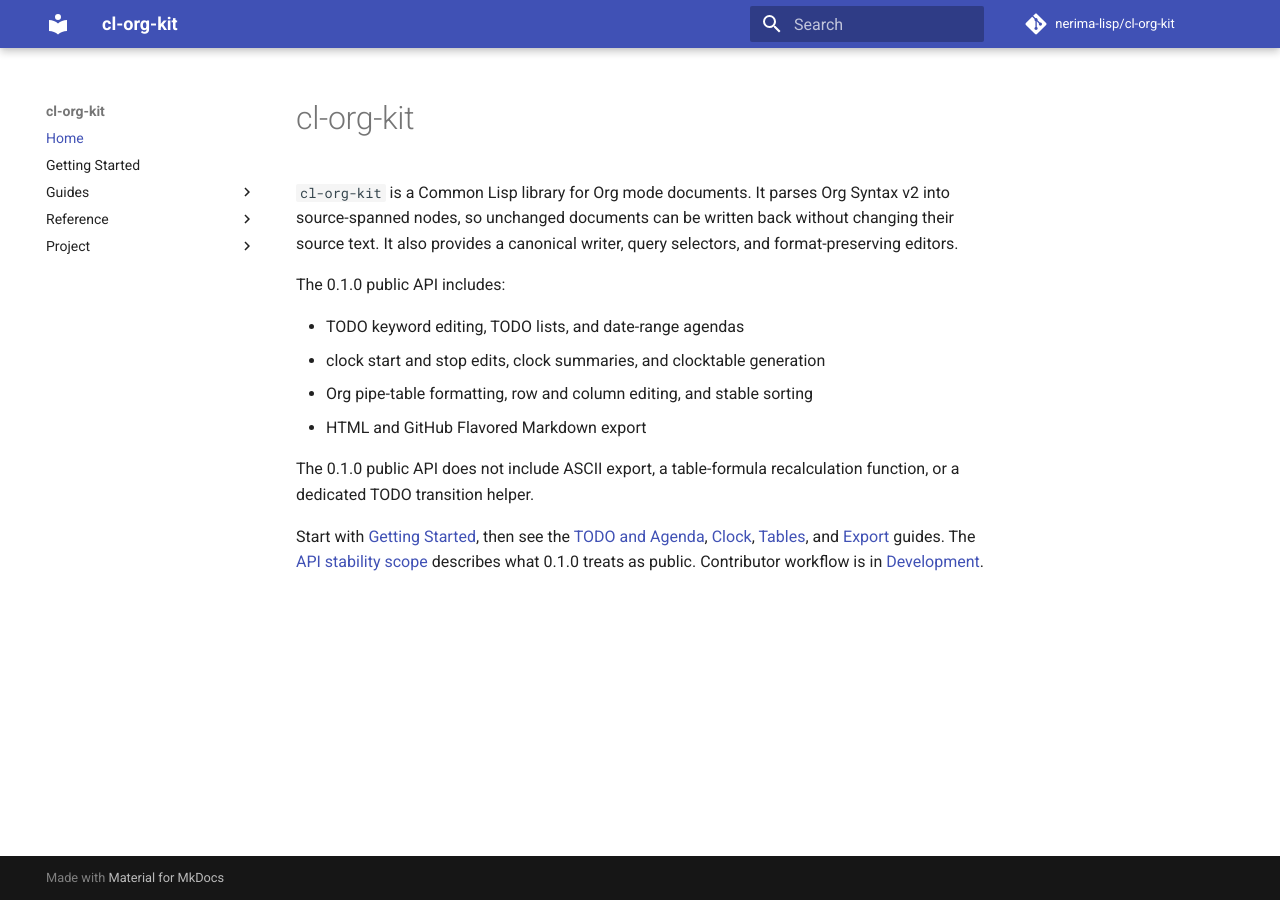
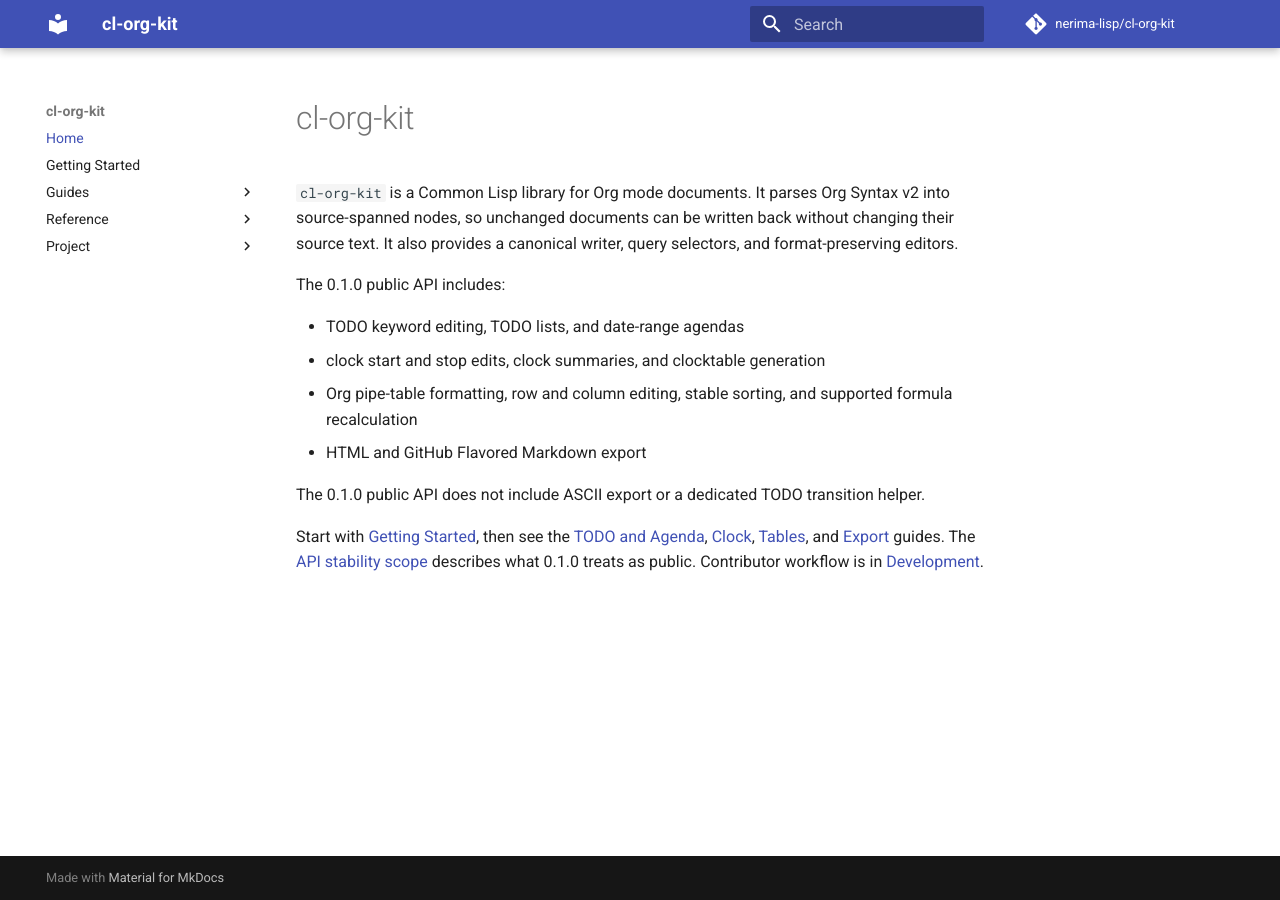
Before and after one commit to nerima-lisp/cl-org-kit, an MkDocs documentation site: the page built from docs/src/index.md, in a window 1280 px wide. Built offline with MkDocs 1.6.1 and Material for MkDocs 9.7.7, drawn with Linux system fonts in a browser that asks for light colours; comment, search, counter and statistics services are not loaded.

Commit message:
docs: update 0.1.0 feature list

```diff
--- a/docs/src/index.md
+++ b/docs/src/index.md
@@ -9,11 +9,12 @@ The 0.1.0 public API includes:
 
 - TODO keyword editing, TODO lists, and date-range agendas
 - clock start and stop edits, clock summaries, and clocktable generation
-- Org pipe-table formatting, row and column editing, and stable sorting
+- Org pipe-table formatting, row and column editing, stable sorting, and
+  supported formula recalculation
 - HTML and GitHub Flavored Markdown export
 
-The 0.1.0 public API does not include ASCII export, a table-formula
-recalculation function, or a dedicated TODO transition helper.
+The 0.1.0 public API does not include ASCII export or a dedicated TODO
+transition helper.
 
 Start with [Getting Started](getting-started.md), then see the
 [TODO and Agenda](guides/todo-agenda.md), [Clock](guides/clock.md),
```
Also changed, not shown: README.md.
